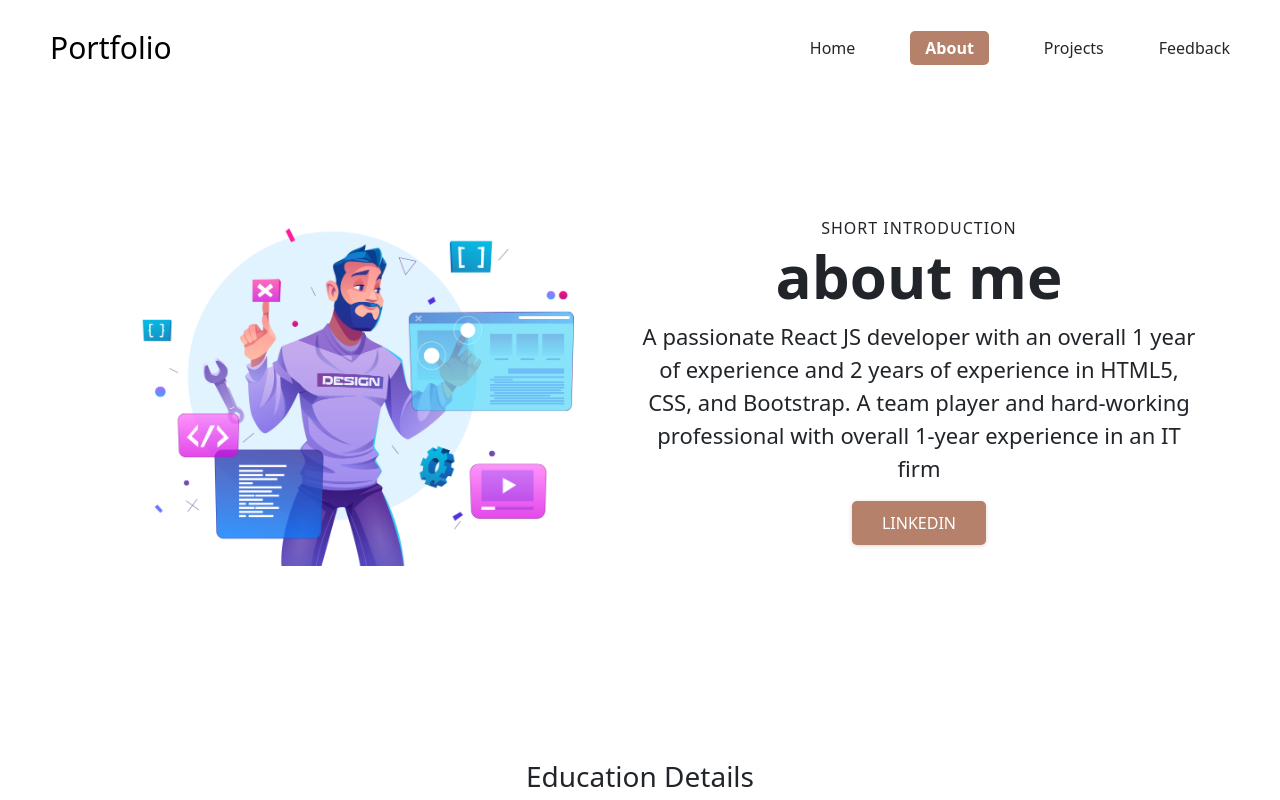
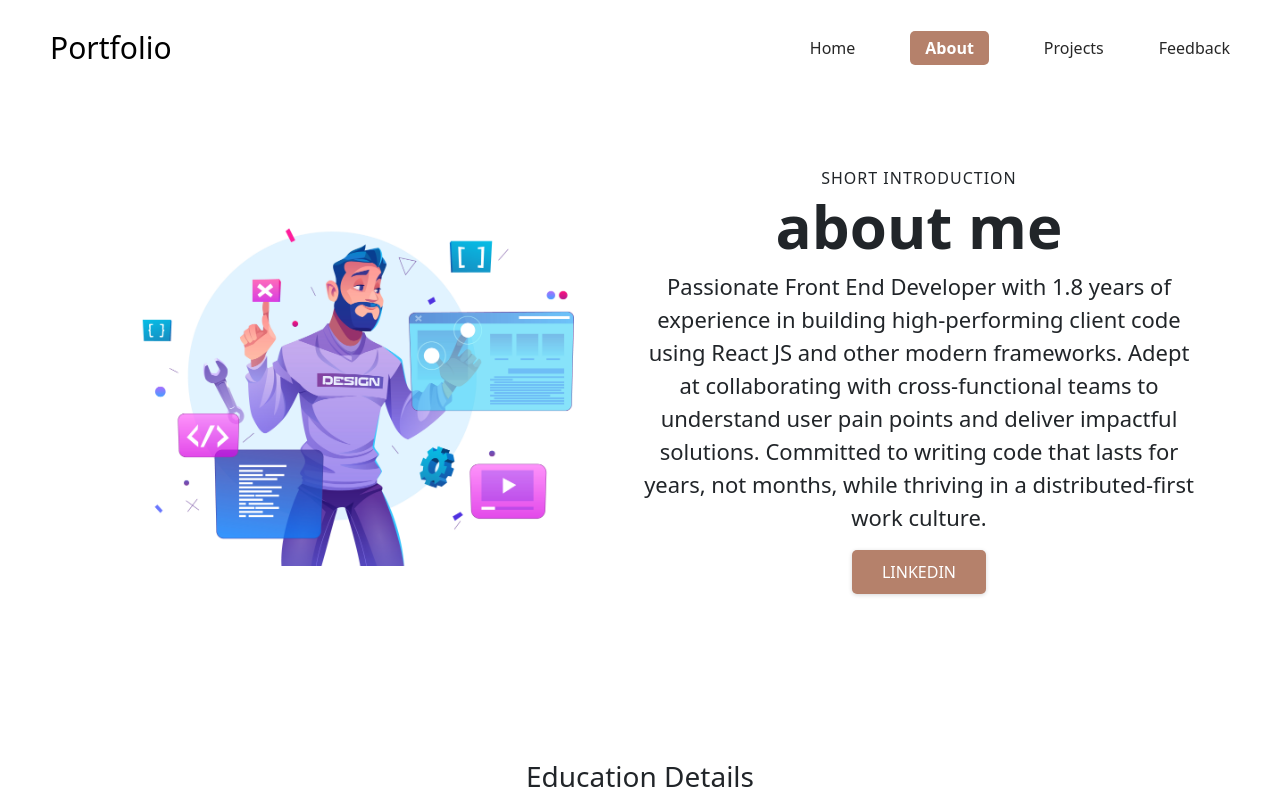
Before and after one commit to Shivkumar54/portfolio-shivkumar, a React (Create React App) app: page /about in a window 1280 px wide. Shown: the top 800 px of the page. Built offline with nearby package versions, Linux system fonts and the light colour scheme.

Commit message:
addded shopeasy

```diff
--- a/src/Layouts/Data/ProjectData.js
+++ b/src/Layouts/Data/ProjectData.js
@@ -8,8 +8,34 @@ import img6 from "../Data/PImages/6.jpg"
 import img7 from "../Data/PImages/7.jpg"
 import img8 from "../Data/PImages/8.jpg"
 import img9 from "../Data/PImages/1.jpg"
+import Ecom from "../Data/PImages/ecom.jpg"
 
 export default [
+  {
+    id: 1,
+    img: Ecom,
+    bgImg: Ecom,
+    title: "Shopeasy",
+    overView: `The aim is to develop a ecommerce website with Fakestore API to fetch the products from it`,
+    desc: `Build a ecommerce site react.js & style using CSS, I have integrated redux store for state management & navigation using ReactRouter-DOM,with filtering sorting ans serarching functionality for products. I have also used custom hooks and HOC to complete this project.
+Fetched coins data from "fakestore" API.
+Complete task within the fixed time & deploy in "vercel"`,
+    technologies: [
+      "ReactJS",
+      "Redux tool-kit",
+      "React Hooks",
+      "Higher Order Component",
+      "Custom hooks",
+    ],
+    ide: "Visual Studio code",
+    hoisting: "Github",
+    deployed: "Vercel.com",
+    pType: "Self",
+    Api: "Fakestore",
+    siteLink: `https://shopeasy-nine.vercel.app/`,
+    codeLink: `https://github.com/Shivkumar54/shopeasy`,
+  },
+
   {
     id: 1,
     img: img5,
--- a/src/Pages/About.js
+++ b/src/Pages/About.js
@@ -16,10 +16,12 @@ const About = () => {
           <span className="aSpanner">Short introduction</span>
           <h1 className="aHeading">About Me</h1>
           <p className="aparagraph">
-            A passionate React JS developer with an overall 1 year of experience
-            and 2 years of experience in HTML5, CSS, and Bootstrap. A team
-            player and hard-working professional with overall 1-year experience
-            in an IT firm
+            Passionate Front End Developer with 1.8 years of experience in
+            building high-performing client code using React JS and other modern
+            frameworks. Adept at collaborating with cross-functional teams to
+            understand user pain points and deliver impactful solutions.
+            Committed to writing code that lasts for years, not months, while
+            thriving in a distributed-first work culture.
           </p>
           <Link to={linkedin}>
             {" "}
```
Also changed, not shown: 1 other file (tests, documents, lock files or other folders).
